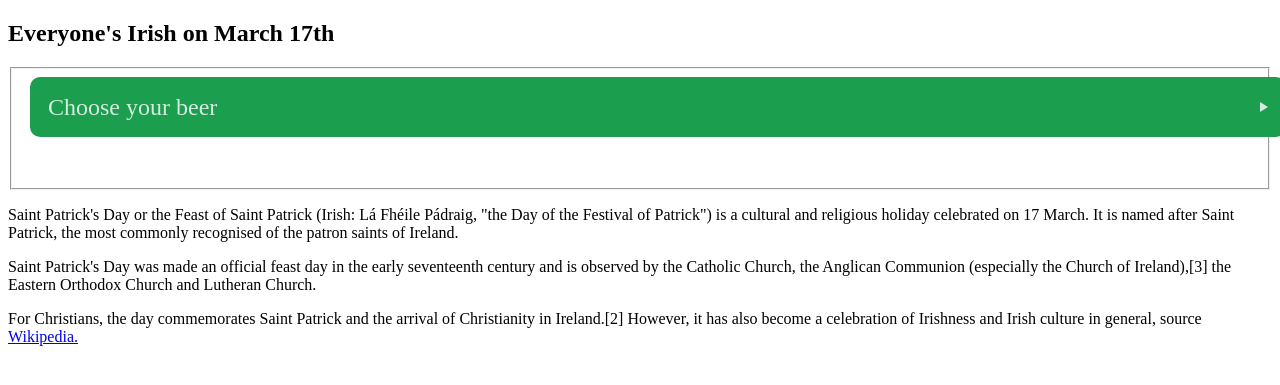
After one commit to isadoranun/outliersWeb, a PHP site: page / in a window 1280 px wide. The commit adds this page. Shown: the top 385 px of the page. Run offline with PHP 8.4, Linux system fonts and the light colour scheme; some libraries are stand-ins or nearby versions.

Commit message:
inviv design

```diff
--- /dev/null
+++ b/index.html
@@ -0,0 +1,83 @@
+<!DOCTYPE html>
+<html lang="en">
+<head>
+<meta charset="utf-8">
+<meta name="description" content="CSS-only alternative for select - Tutorial Demo" />
+<meta name="keywords" content="forms select radio" />
+<meta name="author" content="PeHaa for PEPSized" />
+<meta name="viewport" content="width=device-width, initial-scale=1.0">
+<title>CSS-only alternative for select</title>
+<link href='http://fonts.googleapis.com/css?family=Unica+One' rel='stylesheet' type='text/css'>
+<link rel="stylesheet" href="screen.css"  media="screen" title="no title" >
+
+
+<!-- custom modernizr build -->
+<script src="modernizr.js"></script>
+
+<script src="https://ajax.googleapis.com/ajax/libs/jquery/1.8.3/jquery.min.js"></script>
+<!--[if (IE 8)]>
+<script>
+	$(document).ready(function(){
+		$(".radio-options li").bind("click", function() {
+			$(this).siblings(".checked").removeClass("checked");
+			$(this).addClass("checked");
+			});
+	});
+</script>
+<![endif]-->
+<script>
+$(document).ready(function(){
+	if (Modernizr.touch) {
+			$(".radio-options").bind("click", function(event) {
+				if (!($(this).parent('.radio-container').hasClass("active")))	{
+				$(this).parent('.radio-container').addClass("active");
+				event.stopPropagation();
+				}
+			});
+	$(".toggle").bind("click", function(){
+		$(this).parents('.radio-container').removeClass("active");
+		return false;
+		 });
+	}
+})
+</script>
+
+</head>
+
+<body>
+
+<section class="form">
+	<h1>Everyone's Irish on March 17th</h1>
+	<form>
+		<fieldset class="radio-container">
+			<div class="radio-options">
+				<div class="toggle">Choose your beer</div>
+				<ul>
+					<li>
+						<input type="radio" name="my-beer" id="choice1" value="choice1">
+						<label for="choice1">Cul Dorcha</label>
+					</li>
+					<li>
+						<input type="radio" name="my-beer" id="choice2" value="choice2">
+						<label  for="choice2">Rowers Red Ale</label>
+					</li>
+					<li>
+						<input type="radio" name="my-beer" id="choice3" value="choice3">
+						<label for="choice3">Belfast Ale</label>
+					</li>
+						<li>
+							<input type="radio" name="my-beer" id="choice4" value="choice4">
+							<label for="choice4">O'Hara Irish Stout</label>
+						</li>
+				</ul>
+			</div>
+		</fieldset>
+	</form>
+
+		<p><span>Saint Patrick's Day</span> or the Feast of Saint Patrick (Irish: Lá Fhéile Pádraig, "the Day of the Festival of Patrick") is a cultural and religious holiday celebrated on 17 March. It is named after Saint Patrick, the most commonly recognised of the patron saints of Ireland.</p>
+		<p><span>Saint Patrick's Day</span> was made an official feast day in the early seventeenth century and is observed by the Catholic Church, the Anglican Communion (especially the Church of Ireland),[3] the Eastern Orthodox Church and Lutheran Church.</p>
+			<p>For Christians, the day commemorates Saint Patrick and the arrival of Christianity in Ireland.[2] However, it has also become a celebration of Irishness and Irish culture in general, source <a href="http://en.wikipedia.org/wiki/Saint_Patrick's_Day">Wikipedia.</a></p>
+</section>
+
+</body>
+</html>
--- /dev/null
+++ b/screen.css
@@ -0,0 +1,170 @@
+
+section {
+  display: block; }
+
+
+
+.radio-container {
+  position: relative;
+  height: 4em;
+  font-size: 1.5em;
+  line-height: 1;
+  color: #d6ebe0; }
+  .no-touch .radio-container:hover, .radio-container.active {
+    z-index: 9999; }
+
+.radio-options {
+  position: absolute;
+  max-height: 3em;
+  width: 100%;
+  overflow: hidden;
+  -webkit-transition: 0.7s;
+  -moz-transition: 0.7s;
+  -o-transition: 0.7s;
+  transition: 0.7s; }
+  .radio-options ul {
+    margin-top: 18px;
+    -webkit-transition: 0.5s;
+    -moz-transition: 0.5s;
+    -o-transition: 0.5s;
+    transition: 0.5s; }
+  .radio-options li {
+    position: absolute;
+    top: 0;
+    left: 0;
+    width: 100%;
+    height: 100%; }
+  .radio-options label {
+    display: block;
+    padding: 0.75em;
+    background: #36c875;
+    opacity: 0;
+    -webkit-transition: 0s;
+    -moz-transition: 0s;
+    -o-transition: 0s;
+    transition: 0s; }
+  .radio-options input {
+        margin-left: 100px;
+
+    position: absolute;
+    top: 0;
+    left: 0;
+    width: 300px;
+    height: 3em;
+    opacity: 0;
+    z-index: 1;
+    cursor: pointer; }
+  .radio-options input:checked ~ label {
+    position: absolute;
+    top: 0;
+    left: 0;
+    right: 0;
+    opacity: 1;
+    z-index: 2;
+    padding: 0.75em;
+    background: #1b9e4d;
+    border-radius: 10px; }
+  .no-touch .radio-options li:hover label {
+    background: #25b45f; }
+  .radio-options .checked label {
+    position: absolute;
+    top: 0;
+    left: 0;
+    right: 0;
+    padding: 0.75em;
+    background: #1b9e4d;
+    visibility: visible;
+    z-index: 2; }
+  .no-touch .radio-options:hover, .active .radio-options {
+    max-height: 100em; }
+  .no-touch .radio-options:hover ul, .active .radio-options ul {
+    position: relative;
+    margin-top: 9px; }
+  .no-touch .radio-options:hover li, .active .radio-options li {
+    position: relative; }
+  .no-touch .radio-options:hover label, .active .radio-options label {
+    opacity: 1;
+    -webkit-transition: 0.5s;
+    -moz-transition: 0.5s;
+    -o-transition: 0.5s;
+    transition: 0.5s; }
+  .no-touch .radio-options:hover input:checked ~ label, .active .radio-options input:checked ~ label {
+    position: static;
+    border-radius: 0; }
+  .no-touch .radio-options:hover .checked label {
+    position: static; }
+  .no-touch .radio-options:hover ul:before, .active .radio-options ul:before {
+    content: "";
+    position: absolute;
+    width: 0px;
+    height: 0px;
+    right: 0.75em;
+    margin-right: -4px;
+    top: -9px;
+    border-style: solid;
+    border-width: 0 9px 9px 9px;
+    border-color: transparent transparent #36c875 transparent;
+    -webkit-transform: rotate(360deg); }
+  .radio-options .toggle {
+    position: relative;
+    cursor: pointer;
+    padding: 0.75em;
+    background: #1b9e4d;
+    border-radius: 10px;
+    z-index: 1; }
+    .radio-options .toggle:before {
+      content: "";
+      border-style: solid;
+      border-width: 5px 0 5px 8.7px;
+      border-color: transparent transparent transparent #d6ebe0;
+      height: 0px;
+      position: absolute;
+      right: 0.75em;
+      top: 50%;
+      margin-top: -5px;
+      width: 0px;
+      -webkit-transform: rotate(360deg); }
+  .no-touch .radio-options:hover .toggle:before, .active .radio-options .toggle:before {
+    border-width: 8.7px 5px 0 5px;
+    border-color: #d6ebe0 transparent transparent transparent;
+    margin-top: -2px; }
+  .radio-options input:checked ~ label:before {
+    content: "";
+    border-style: solid;
+    border-width: 5px 0 5px 8.7px;
+    border-color: transparent transparent transparent #d6ebe0;
+    height: 0px;
+    position: absolute;
+    right: 0.75em;
+    top: 50%;
+    margin-top: -5px;
+    width: 0px;
+    -webkit-transform: rotate(360deg); }
+  .radio-options li.checked label:before {
+    content: "";
+    border-style: solid;
+    border-width: 5px 0 5px 8.7px;
+    border-color: transparent transparent transparent #d6ebe0;
+    height: 0px;
+    position: absolute;
+    right: 0.75em;
+    top: 50%;
+    margin-top: -5px;
+    width: 0px;
+    -webkit-transform: rotate(360deg); }
+  .no-touch .radio-options:hover input:checked ~ label:before, .active .radio-options input:checked ~ label:before {
+    content: none; }
+  .no-touch .radio-options:hover li.checked label:before {
+    content: none; }
+
+.no-opacity .radio-options label {
+  visibility: hidden; }
+
+.no-opacity .radio-options:hover label {
+  visibility: visible; }
+
+.no-opacity .radio-options li.checked label {
+  visibility: visible; }
+
+.no-opacity input {
+  -ms-filter: "progid:DXImageTransform.Microsoft.Alpha(Opacity=0)"; }
```
Also changed, not shown: indiv.php (+70 -10 lines), isadora2.css (+37 -3 lines), license.txt (added), modernizr.js (added).
